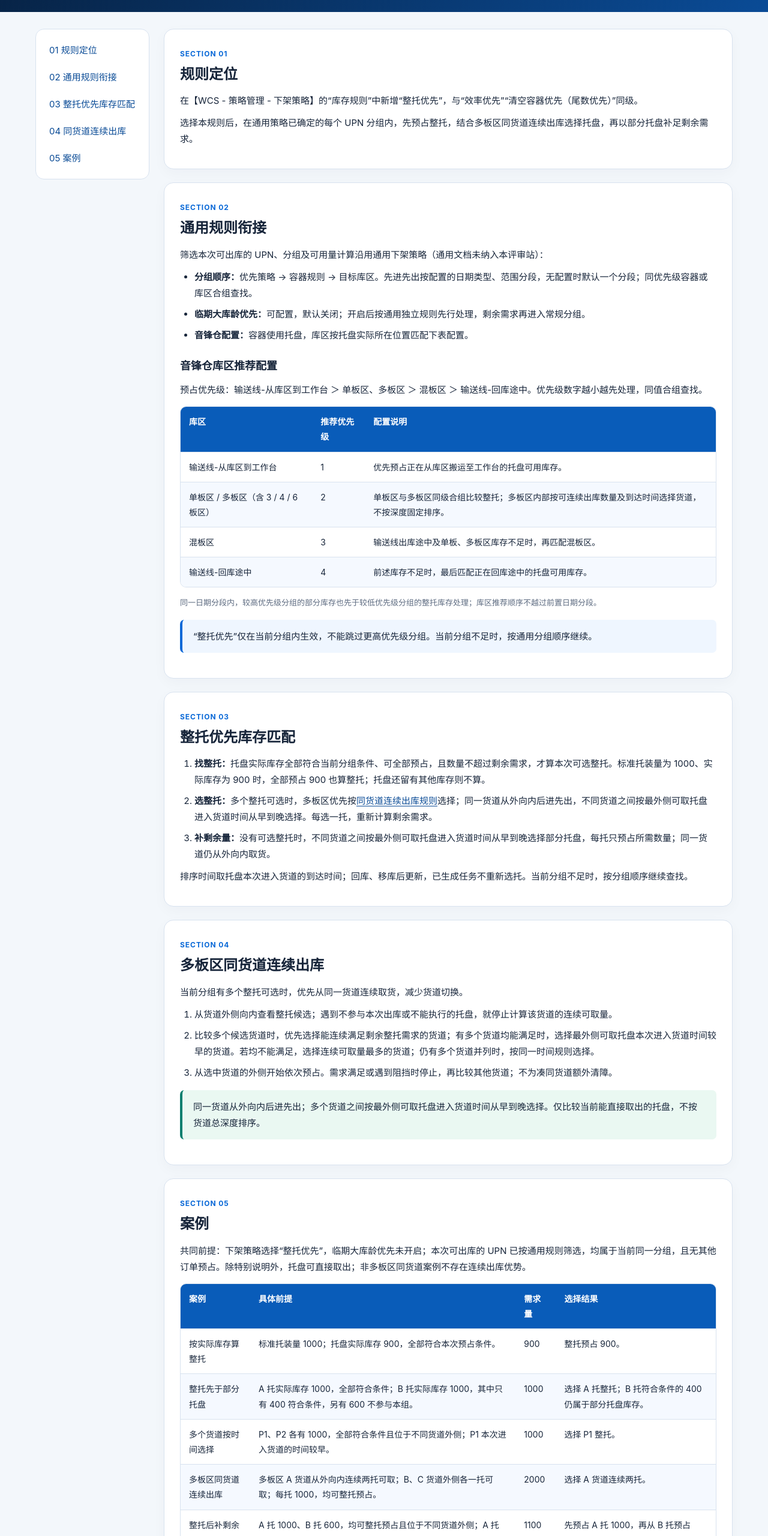
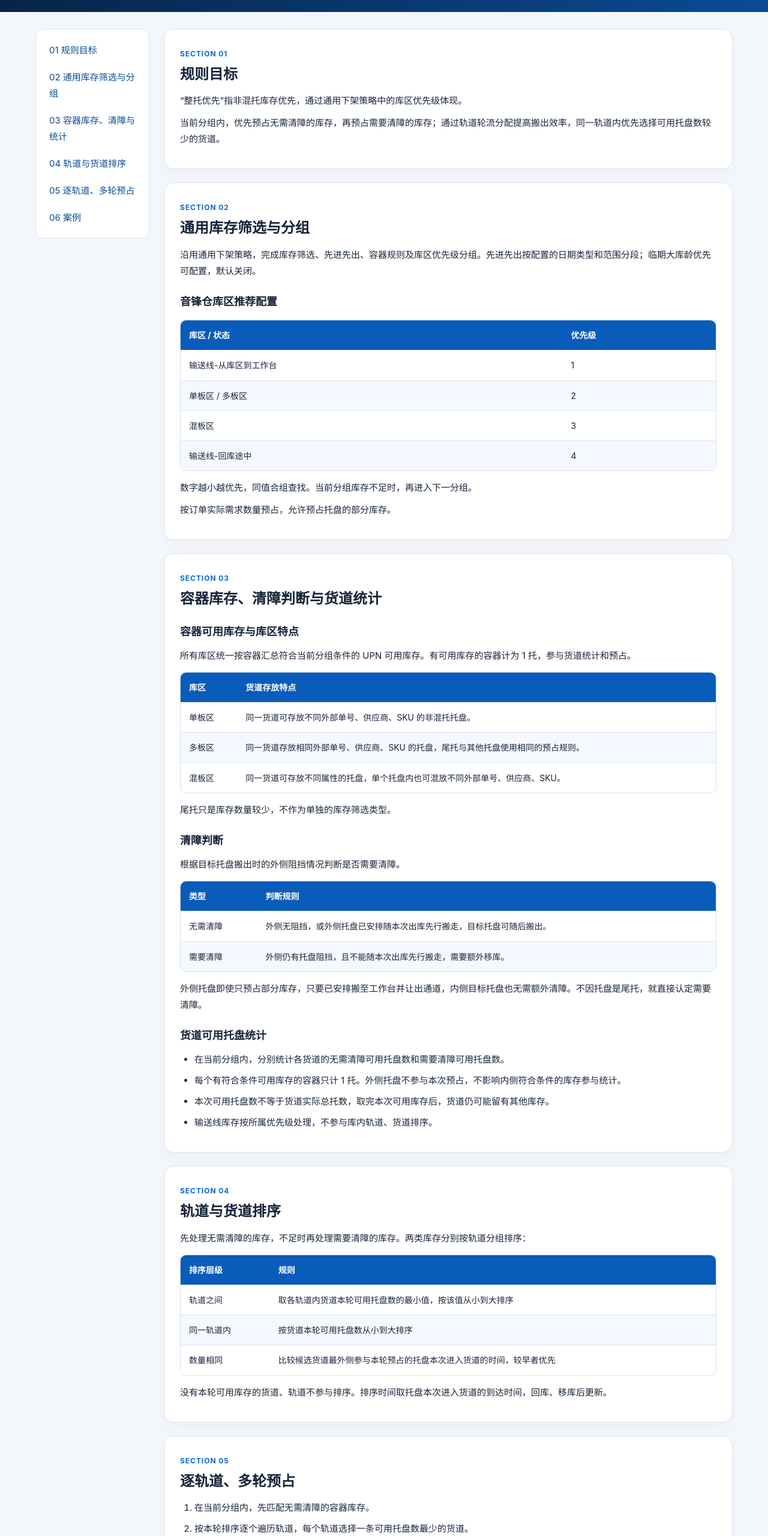
Before and after one commit to hanqingman/yinfeng-wcs-docs, a plain HTML site: page 音锋仓出库业务需求/【OPPO】业务方案-音锋仓-下架策略-20260922v1.html in a window 1280 px wide. Shown: the part 240-2800 px from the top of the page at 60% size. Drawn offline with Linux system fonts and the light colour scheme.

Commit message:
Update Yin Feng outbound and allocation guides

```diff
--- a/音锋仓出库业务需求/【OPPO】业务方案-音锋仓-下架策略-20260922v1.html
+++ b/音锋仓出库业务需求/【OPPO】业务方案-音锋仓-下架策略-20260922v1.html
@@ -13,6 +13,9 @@
     .layout{max-width:1210px;margin:auto;padding:28px 24px 60px;display:grid;grid-template-columns:190px minmax(0,1fr);gap:24px}nav{position:sticky;top:20px;align-self:start;background:white;border:1px solid var(--line);border-radius:14px;padding:12px}nav a{display:block;padding:9px 10px;text-decoration:none;border-radius:7px}nav a:hover{background:#edf5ff}main{min-width:0}
     section{scroll-margin-top:20px;background:white;border:1px solid var(--line);border-radius:16px;padding:26px;margin-bottom:22px;box-shadow:0 7px 22px #071f3d08}.eyebrow{color:var(--blue);font-size:12px;font-weight:750;letter-spacing:.08em}h2{margin:5px 0 14px;font-size:24px;line-height:1.4}h3{margin:22px 0 8px;font-size:18px}p{margin:10px 0}ul,ol{padding-left:24px;margin:10px 0}li{margin:8px 0}.note{padding:14px 18px;border-left:4px solid var(--blue);background:#eff6ff;border-radius:7px;margin:16px 0}.note.green{border-color:#087f6f;background:#eaf8f2}
     .sequence{display:grid;grid-template-columns:repeat(3,minmax(0,1fr));gap:10px;margin:18px 0}.step{background:#f2f7ff;border:1px solid #d5e5fb;padding:13px;border-radius:10px}.step b{display:block;color:#0a4b96;font-size:12px}.step span{font-weight:650}.table-wrap{overflow-x:auto;margin:14px 0;border:1px solid var(--line);border-radius:10px}table{width:100%;min-width:610px;border-collapse:collapse;font-size:14px}th,td{padding:12px 14px;vertical-align:top;text-align:left;border-bottom:1px solid var(--line)}th{background:#095cb9;color:white}tr:nth-child(even) td{background:#f5f9ff}tr:last-child td{border-bottom:0}.small{font-size:13px;color:var(--muted)}footer{color:var(--muted);padding:0 5px}
+    .allocation-case{min-width:0;width:100%;table-layout:fixed;font-size:13px;line-height:1.5}.allocation-case th,.allocation-case td{padding:8px 6px;vertical-align:middle}.allocation-case th{overflow-wrap:anywhere}.allocation-case th:nth-child(1){width:13%}.allocation-case th:nth-child(2){width:10%}.allocation-case th:nth-child(3){width:6%}.allocation-case th:nth-child(4){width:9%}.allocation-case th:nth-child(n+5):nth-child(-n+7){width:12%}.allocation-case th:nth-child(8),.allocation-case th:nth-child(9){width:9%}.allocation-case th:nth-child(10){width:8%}.allocation-case td:nth-child(-n+2){overflow-wrap:anywhere}.allocation-case td:nth-child(n+3){text-align:center;font-variant-numeric:tabular-nums}
+    .allocation-case tbody tr.lane-400101 td{background:#e4f0fc}.allocation-case tbody tr.lane-400201 td{background:#e6f4e9}.allocation-case tbody tr.lane-400301 td{background:#fbe4e7}.allocation-case tbody tr.lane-R200401 td{background:#fff0d8}.allocation-case tbody tr.lane-R200501 td{background:#eee7fa}.allocation-case tbody td.lane{border-top:2px solid #b6c5d6}
+    .allocation-case tbody td{overflow-wrap:normal;text-align:center;font-variant-numeric:tabular-nums}.allocation-case tbody td.track,.allocation-case tbody td.lane{text-align:left;overflow-wrap:anywhere;font-weight:600}.allocation-case tbody td.track{background:#edf2f8;border-right:1px solid #b6c5d6}
     @media(max-width:800px){.layout{display:block;padding:18px 14px}nav{position:static;display:flex;flex-wrap:wrap;margin-bottom:18px}nav a{padding:6px 10px}section{padding:20px}.sequence{grid-template-columns:repeat(2,minmax(0,1fr))}}
     @media print{body{background:white;font-size:11pt}header{background:white;color:var(--ink);padding:0 0 15px}header a,header p{color:var(--ink)}.meta span{border-color:var(--line)}.layout{display:block;padding:0}nav{display:none}section{box-shadow:none;padding:18px;border-radius:0}h2,h3{break-after:avoid}tr,.step{break-inside:avoid}.table-wrap{overflow:visible}table{min-width:0}a{color:var(--ink)}}
   </style>
@@ -21,78 +24,113 @@
   <header>
     <a href="【OPPO】需求梳理-音锋仓-出库业务-20260822v1.html#strategy">← 音锋仓出库业务方案 · 预占、下架与多进深清障</a>
     <h1>音锋仓下架策略-整托优先方案</h1>
-    <p>在下架策略的库存规则中新增“整托优先”，支持音锋仓整托选择与同货道连续出库。</p>
-    <div class="meta"><span>音锋仓</span><span>2026-09-22 · v1</span><span>待业务评审</span></div>
+    <p>非混托库存优先，按轨道轮流分配，轨道内优先选择本次可用托盘数较少的货道。</p>
+    <div class="meta"><span>音锋仓</span><span>2026-09-22 · v1</span><span>业务审核通过</span></div>
   </header>
   <div class="layout">
     <nav aria-label="章节导航">
-      <a href="#overview">01 规则定位</a>
-      <a href="#groups">02 通用规则衔接</a>
-      <a href="#selection">03 整托优先库存匹配</a>
-      <a href="#lane">04 同货道连续出库</a>
-      <a href="#examples">05 案例</a>
+      <a href="#overview">01 规则目标</a>
+      <a href="#groups">02 通用库存筛选与分组</a>
+      <a href="#selection">03 容器库存、清障与统计</a>
+      <a href="#lane">04 轨道与货道排序</a>
+      <a href="#allocation">05 逐轨道、多轮预占</a>
+      <a href="#examples">06 案例</a>
     </nav>
     <main>
       <section id="overview">
-        <span class="eyebrow">SECTION 01</span><h2>规则定位</h2>
-        <p>在【WCS - 策略管理 - 下架策略】的“库存规则”中新增“整托优先”，与“效率优先”“清空容器优先（尾数优先）”同级。</p>
-        <p>选择本规则后，在通用策略已确定的每个 UPN 分组内，先预占整托，结合多板区同货道连续出库选择托盘，再以部分托盘补足剩余需求。</p>
+<span class="eyebrow">SECTION 01</span><h2>规则目标</h2>
+<p>“整托优先”指非混托库存优先，通过通用下架策略中的库区优先级体现。</p>
+<p>当前分组内，优先预占无需清障的库存，再预占需要清障的库存；通过轨道轮流分配提高搬出效率，同一轨道内优先选择可用托盘数较少的货道。</p>
       </section>
       <section id="groups">
-        <span class="eyebrow">SECTION 02</span><h2>通用规则衔接</h2>
-        <p>筛选本次可出库的 UPN、分组及可用量计算沿用通用下架策略（通用文档未纳入本评审站）：</p>
-        <ul>
-          <li><strong>分组顺序：</strong>优先策略 → 容器规则 → 目标库区。先进先出按配置的日期类型、范围分段，无配置时默认一个分段；同优先级容器或库区合组查找。</li>
-          <li><strong>临期大库龄优先：</strong>可配置，默认关闭；开启后按通用独立规则先行处理，剩余需求再进入常规分组。</li>
-          <li><strong>音锋仓配置：</strong>容器使用托盘，库区按托盘实际所在位置匹配下表配置。</li>
-        </ul>
-        <h3>音锋仓库区推荐配置</h3>
-        <p>预占优先级：输送线-从库区到工作台 ＞ 单板区、多板区 ＞ 混板区 ＞ 输送线-回库途中。优先级数字越小越先处理，同值合组查找。</p>
-        <div class="table-wrap"><table aria-label="音锋仓库区配置">
-          <thead><tr><th>库区</th><th>推荐优先级</th><th>配置说明</th></tr></thead>
-          <tbody>
-            <tr><td>输送线-从库区到工作台</td><td>1</td><td>优先预占正在从库区搬运至工作台的托盘可用库存。</td></tr>
-            <tr><td>单板区 / 多板区（含 3 / 4 / 6 板区）</td><td>2</td><td>单板区与多板区同级合组比较整托；多板区内部按可连续出库数量及到达时间选择货道，不按深度固定排序。</td></tr>
-            <tr><td>混板区</td><td>3</td><td>输送线出库途中及单板、多板区库存不足时，再匹配混板区。</td></tr>
-            <tr><td>输送线-回库途中</td><td>4</td><td>前述库存不足时，最后匹配正在回库途中的托盘可用库存。</td></tr>
-          </tbody>
-        </table></div>
-        <p class="small">同一日期分段内，较高优先级分组的部分库存也先于较低优先级分组的整托库存处理；库区推荐顺序不越过前置日期分段。</p>
-        <div class="note">“整托优先”仅在当前分组内生效，不能跳过更高优先级分组。当前分组不足时，按通用分组顺序继续。</div>
+<span class="eyebrow">SECTION 02</span><h2>通用库存筛选与分组</h2>
+<p>沿用通用下架策略，完成库存筛选、先进先出、容器规则及库区优先级分组。先进先出按配置的日期类型和范围分段；临期大库龄优先可配置，默认关闭。</p>
+<h3>音锋仓库区推荐配置</h3>
+<div class="table-wrap"><table><thead><tr><th>库区 / 状态</th><th>优先级</th></tr></thead><tbody><tr><td>输送线-从库区到工作台</td><td>1</td></tr>
+<tr><td>单板区 / 多板区</td><td>2</td></tr>
+<tr><td>混板区</td><td>3</td></tr>
+<tr><td>输送线-回库途中</td><td>4</td></tr></tbody></table></div>
+<p>数字越小越优先，同值合组查找。当前分组库存不足时，再进入下一分组。</p>
+<p>按订单实际需求数量预占，允许预占托盘的部分库存。</p>
       </section>
       <section id="selection">
-        <span class="eyebrow">SECTION 03</span><h2>整托优先库存匹配</h2>
-        <ol>
-          <li><strong>找整托：</strong>托盘实际库存全部符合当前分组条件、可全部预占，且数量不超过剩余需求，才算本次可选整托。标准托装量为 1000、实际库存为 900 时，全部预占 900 也算整托；托盘还留有其他库存则不算。</li>
-          <li><strong>选整托：</strong>多个整托可选时，多板区优先按<a href="#lane">同货道连续出库规则</a>选择；同一货道从外向内后进先出，不同货道之间按最外侧可取托盘进入货道时间从早到晚选择。每选一托，重新计算剩余需求。</li>
-          <li><strong>补剩余量：</strong>没有可选整托时，不同货道之间按最外侧可取托盘进入货道时间从早到晚选择部分托盘，每托只预占所需数量；同一货道仍从外向内取货。</li>
-        </ol>
-        <p>排序时间取托盘本次进入货道的到达时间；回库、移库后更新，已生成任务不重新选托。当前分组不足时，按分组顺序继续查找。</p>
+<span class="eyebrow">SECTION 03</span><h2>容器库存、清障判断与货道统计</h2>
+<h3>容器可用库存与库区特点</h3>
+<p>所有库区统一按容器汇总符合当前分组条件的 UPN 可用库存。有可用库存的容器计为 1 托，参与货道统计和预占。</p>
+<div class="table-wrap"><table><thead><tr><th>库区</th><th>货道存放特点</th></tr></thead><tbody>
+<tr><td>单板区</td><td>同一货道可存放不同外部单号、供应商、SKU 的非混托托盘。</td></tr>
+<tr><td>多板区</td><td>同一货道存放相同外部单号、供应商、SKU 的托盘，尾托与其他托盘使用相同的预占规则。</td></tr>
+<tr><td>混板区</td><td>同一货道可存放不同属性的托盘，单个托盘内也可混放不同外部单号、供应商、SKU。</td></tr>
+</tbody></table></div>
+<p>尾托只是库存数量较少，不作为单独的库存筛选类型。</p>
+<h3>清障判断</h3>
+<p>根据目标托盘搬出时的外侧阻挡情况判断是否需要清障。</p>
+<div class="table-wrap"><table><thead><tr><th>类型</th><th>判断规则</th></tr></thead><tbody>
+<tr><td>无需清障</td><td>外侧无阻挡，或外侧托盘已安排随本次出库先行搬走，目标托盘可随后搬出。</td></tr>
+<tr><td>需要清障</td><td>外侧仍有托盘阻挡，且不能随本次出库先行搬走，需要额外移库。</td></tr>
+</tbody></table></div>
+<p>外侧托盘即使只预占部分库存，只要已安排搬至工作台并让出通道，内侧目标托盘也无需额外清障。不因托盘是尾托，就直接认定需要清障。</p>
+<h3>货道可用托盘统计</h3>
+<ul>
+<li>在当前分组内，分别统计各货道的无需清障可用托盘数和需要清障可用托盘数。</li>
+<li>每个有符合条件可用库存的容器只计 1 托。外侧托盘不参与本次预占，不影响内侧符合条件的库存参与统计。</li>
+<li>本次可用托盘数不等于货道实际总托数，取完本次可用库存后，货道仍可能留有其他库存。</li>
+<li>输送线库存按所属优先级处理，不参与库内轨道、货道排序。</li>
+</ul>
       </section>
       <section id="lane">
-        <span class="eyebrow">SECTION 04</span><h2>多板区同货道连续出库</h2>
-        <p>当前分组有多个整托可选时，优先从同一货道连续取货，减少货道切换。</p>
-        <ol>
-          <li>从货道外侧向内查看整托候选；遇到不参与本次出库或不能执行的托盘，就停止计算该货道的连续可取量。</li>
-          <li>比较多个候选货道时，优先选择能连续满足剩余整托需求的货道；有多个货道均能满足时，选择最外侧可取托盘本次进入货道时间较早的货道。若均不能满足，选择连续可取量最多的货道；仍有多个货道并列时，按同一时间规则选择。</li>
-          <li>从选中货道的外侧开始依次预占。需求满足或遇到阻挡时停止，再比较其他货道；不为凑同货道额外清障。</li>
-        </ol>
-        <div class="note green">同一货道从外向内后进先出；多个货道之间按最外侧可取托盘进入货道时间从早到晚选择。仅比较当前能直接取出的托盘，不按货道总深度排序。</div>
+<span class="eyebrow">SECTION 04</span><h2>轨道与货道排序</h2>
+<p>先处理无需清障的库存，不足时再处理需要清障的库存。两类库存分别按轨道分组排序：</p>
+<div class="table-wrap"><table><thead><tr><th>排序层级</th><th>规则</th></tr></thead><tbody><tr><td>轨道之间</td><td>取各轨道内货道本轮可用托盘数的最小值，按该值从小到大排序</td></tr>
+<tr><td>同一轨道内</td><td>按货道本轮可用托盘数从小到大排序</td></tr>
+<tr><td>数量相同</td><td>比较候选货道最外侧参与本轮预占的托盘本次进入货道的时间，较早者优先</td></tr></tbody></table></div>
+<p>没有本轮可用库存的货道、轨道不参与排序。排序时间取托盘本次进入货道的到达时间，回库、移库后更新。</p>
+      </section>
+      <section id="allocation">
+<span class="eyebrow">SECTION 05</span><h2>逐轨道、多轮预占</h2>
+<ol>
+<li>在当前分组内，先匹配无需清障的容器库存。</li>
+<li>按本轮排序逐个遍历轨道，每个轨道选择一条可用托盘数最少的货道。</li>
+<li>对该货道符合条件的容器，从外向内逐托预占，每托按剩余需求分配数量。</li>
+<li>需求满足即停止；仍不足时，预占完该货道本轮可用库存，再转下一轨道。</li>
+<li>一轮结束仍不足，重新统计剩余库存并排序，进入下一轮。</li>
+<li>无需清障的库存匹配完仍不足，再按同样方式匹配需要清障的库存。</li>
+<li>当前分组全部匹配后仍不足，再进入下一库存分组。</li>
+</ol>
+<p>“轨道均分”按轨道轮流选择货道，不要求各轨道最终分配托盘数相同。若首条货道已满足需求，直接结束预占。</p>
+<h3>搬运与拣货衔接</h3>
+<p>预占完成后，按规划顺序搬运；需要清障时，执行现有清障规则：</p>
+<ul><li>单板区、混板区：从外向内移出阻挡托，移出后不回原货道。</li><li>多板区：外侧尾托移出后，待目标托盘出库，再放回原货道。</li></ul>
+<p>是否整托直出，继续按托盘是否全部出库、是否需要拆分 UPN 及合单拣货策略判断。</p>
       </section>
       <section id="examples">
-        <span class="eyebrow">SECTION 05</span><h2>案例</h2>
-        <p>共同前提：下架策略选择“整托优先”，临期大库龄优先未开启；本次可出库的 UPN 已按通用规则筛选，均属于当前同一分组，且无其他订单预占。除特别说明外，托盘可直接取出；非多板区同货道案例不存在连续出库优势。</p>
-        <div class="table-wrap"><table>
-          <thead><tr><th>案例</th><th>具体前提</th><th>需求量</th><th>选择结果</th></tr></thead>
-          <tbody>
-            <tr><td>按实际库存算整托</td><td>标准托装量 1000；托盘实际库存 900，全部符合本次预占条件。</td><td>900</td><td>整托预占 900。</td></tr>
-            <tr><td>整托先于部分托盘</td><td>A 托实际库存 1000，全部符合条件；B 托实际库存 1000，其中只有 400 符合条件，另有 600 不参与本组。</td><td>1000</td><td>选择 A 托整托；B 托符合条件的 400 仍属于部分托盘库存。</td></tr>
-            <tr><td>多个货道按时间选择</td><td>P1、P2 各有 1000，全部符合条件且位于不同货道外侧；P1 本次进入货道的时间较早。</td><td>1000</td><td>选择 P1 整托。</td></tr>
-            <tr><td>多板区同货道连续出库</td><td>多板区 A 货道从外向内连续两托可取；B、C 货道外侧各一托可取；每托 1000，均可整托预占。</td><td>2000</td><td>选择 A 货道连续两托。</td></tr>
-            <tr><td>整托后补剩余量</td><td>A 托 1000、B 托 600，均可整托预占且位于不同货道外侧；A 托本次进入货道的时间较早。</td><td>1100</td><td>先预占 A 托 1000，再从 B 托预占 100。</td></tr>
-            <tr><td>没有可选整托</td><td>A 托 1000、B 托 800，均全部符合条件且位于不同货道外侧；A 托本次进入货道的时间较早。</td><td>300</td><td>两托库存均超过需求，按货道间先进先出从 A 托预占 300。</td></tr>
-          </tbody>
-        </table></div>
+<span class="eyebrow">SECTION 06</span><h2>案例</h2>
+<p><strong>订单需求 1200；每托实际库存 100。</strong></p>
+<h3>案例前提</h3><ul><li>40-L5-1层指一层 40 区与 L5 区之间的轨道，选用货道 400101、400201、400301，容量均为 6 托。</li>
+<li>R2-30-1层指一层 R2 区与 30 区之间的轨道，选用货道 R200401、R200501，容量均为 3 托。</li>
+<li>托盘从外向内按 1、2、3……编号，各货道连续存放。</li>
+<li>所有托盘均为非混托，无其他订单预占；同货道的外部单号、供应商、SKU 一致。</li>
+<li>除 400301 位置 1 外，其余托盘均符合当前分组，每托可用库存为 100。</li>
+<li>400301 位置 1 的 UPN 日期不符合当前分组，可用库存为 0；位置 2、3 搬出前需先移走位置 1 的阻挡托。</li>
+</ul>
+<div class="table-wrap"><table class="allocation-case"><thead><tr><th>轨道</th><th>货道</th><th>托盘<br>位置</th><th>本次<br>可用库存</th><th>无需清障阶段<br>第一轮<br>轨道排序</th><th>无需清障阶段<br>第二轮<br>轨道排序</th><th>需清障阶段<br>第一轮<br>轨道排序</th><th>轨道内<br>货道排序</th><th>是否需<br>清障移库</th><th>执行<br>预占顺序</th></tr></thead><tbody>
+<tr class="lane-400101"><td class="track" rowspan="8">40-L5-1层</td><td class="lane" rowspan="1">400101</td><td>1</td><td>100</td><td>1</td><td>2</td><td>—</td><td>1</td><td>否</td><td>1</td></tr>
+<tr class="lane-400201"><td class="lane" rowspan="4">400201</td><td>1</td><td>100</td><td>1</td><td>2</td><td>—</td><td>2</td><td>否</td><td>7</td></tr>
+<tr class="lane-400201"><td>2</td><td>100</td><td>1</td><td>2</td><td>—</td><td>2</td><td>否</td><td>8</td></tr>
+<tr class="lane-400201"><td>3</td><td>100</td><td>1</td><td>2</td><td>—</td><td>2</td><td>否</td><td>9</td></tr>
+<tr class="lane-400201"><td>4</td><td>100</td><td>1</td><td>2</td><td>—</td><td>2</td><td>否</td><td>10</td></tr>
+<tr class="lane-400301"><td class="lane" rowspan="3">400301</td><td>1</td><td>0</td><td>—</td><td>—</td><td>—</td><td>—</td><td>—</td><td>—</td></tr>
+<tr class="lane-400301"><td>2</td><td>100</td><td>—</td><td>—</td><td>1</td><td>1</td><td>是</td><td>11</td></tr>
+<tr class="lane-400301"><td>3</td><td>100</td><td>—</td><td>—</td><td>1</td><td>1</td><td>是</td><td>12</td></tr>
+<tr class="lane-R200401"><td class="track" rowspan="5">R2-30-1层</td><td class="lane" rowspan="2">R200401</td><td>1</td><td>100</td><td>2</td><td>1</td><td>—</td><td>1</td><td>否</td><td>2</td></tr>
+<tr class="lane-R200401"><td>2</td><td>100</td><td>2</td><td>1</td><td>—</td><td>1</td><td>否</td><td>3</td></tr>
+<tr class="lane-R200501"><td class="lane" rowspan="3">R200501</td><td>1</td><td>100</td><td>2</td><td>1</td><td>—</td><td>2</td><td>否</td><td>4</td></tr>
+<tr class="lane-R200501"><td>2</td><td>100</td><td>2</td><td>1</td><td>—</td><td>2</td><td>否</td><td>5</td></tr>
+<tr class="lane-R200501"><td>3</td><td>100</td><td>2</td><td>1</td><td>—</td><td>2</td><td>否</td><td>6</td></tr>
+</tbody></table></div>
+<h3>第一轮：无需清障库存</h3><p>两个轨道的最少货道分别有 1、2 托，先选 40-L5-1层。400101 预占 100，R200401 预占 200，累计 300，剩余需求 900。</p>
+<h3>第二轮：无需清障库存</h3><p>剩余货道分别有 3、4 托，改为先选 R2-30-1层。R200501 预占 300，400201 预占 400，累计 1000，剩余需求 200。</p>
+<h3>需清障库存预占</h3><p>无需清障库存已用完，从 400301 位置 2、3 各预占 100，累计 1200。搬运前将位置 1 的阻挡托移库，目标托盘搬出后再将阻挡托放回原货道。</p><p>表中“—”表示不参与对应阶段或不预占；轨道内货道排序为各阶段的初始排序。400301 位置 2、3 共用一次外侧阻挡托移库。</p>
       </section>
       <footer><a href="【OPPO】需求梳理-音锋仓-出库业务-20260822v1.html#strategy">返回音锋仓出库业务方案</a></footer>
     </main>
```
Also changed, not shown: 音锋仓出库业务需求/【OPPO】需求梳理-音锋仓-出库业务-20260822v1.html (+1 -1 lines).
